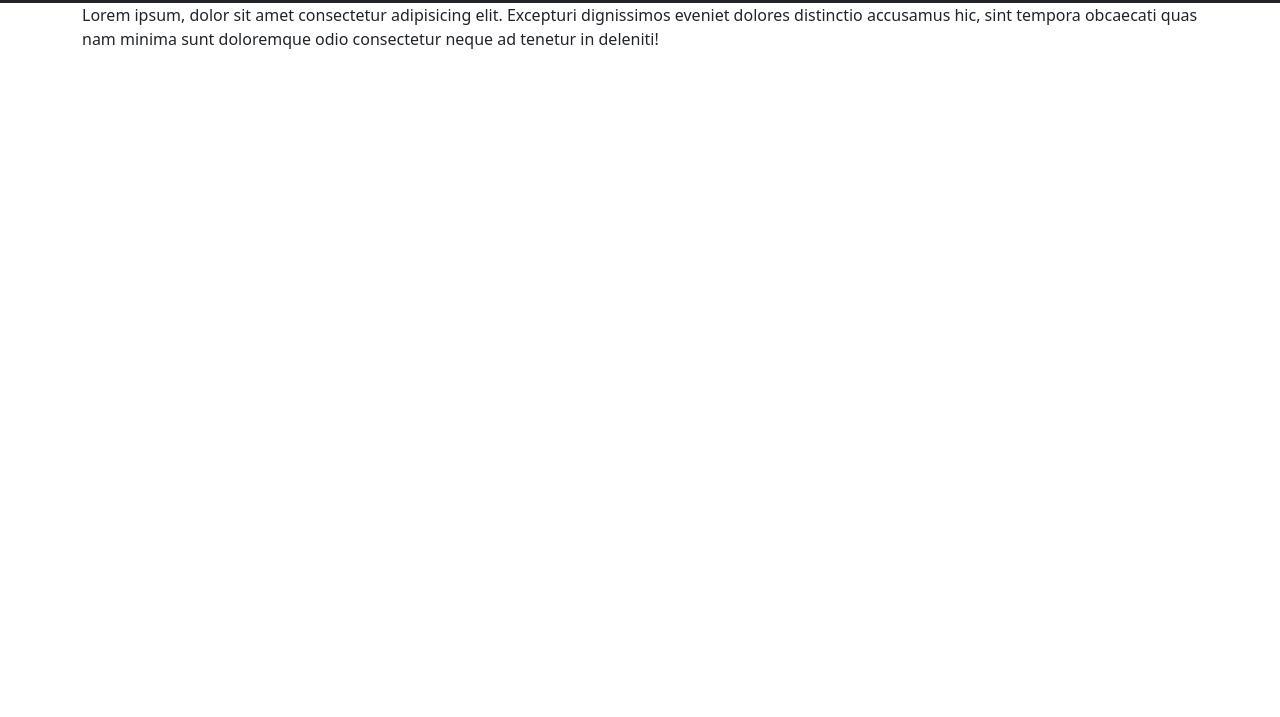
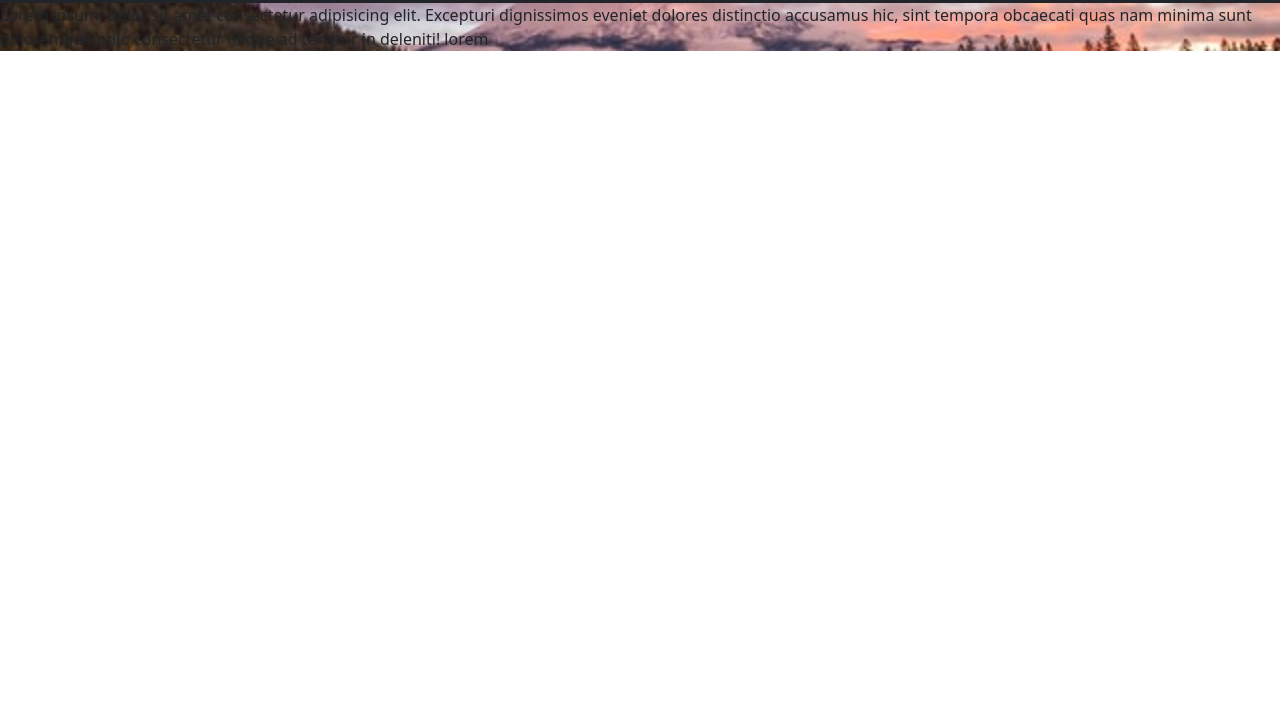
Before and after one commit to AqdasDar/Projet-1, a plain HTML site: page index.html in a window 1280 px wide. Shown: the part 83-800 px from the top of the page. Drawn offline with nearby package versions, Linux system fonts and the light colour scheme.

Commit message:
modified:   css/style.css 	modified:   index.html

```diff
--- a/css/style.css
+++ b/css/style.css
@@ -12,6 +12,14 @@
 .burger_menu_white {
   filter: invert(100%);
 }
-.bg{
-  background: url("../assets/")
+.bg {
+  background: url("../assets/stephen-leonardi-0GCgvEPe-J8-unsplash.jpg")
+    no-repeat center;
+  background-size: cover;
 }
+header {
+  height: 100px;
+  text-align: center;
+  justify-content: center;
+}
+/* center text vertically  */
--- a/index.html
+++ b/index.html
@@ -71,16 +71,15 @@
       </div>
     </nav>
 
+    <p class="bg">
+      Lorem ipsum, dolor sit amet consectetur adipisicing elit. Excepturi
+      dignissimos eveniet dolores distinctio accusamus hic, sint tempora
+      obcaecati quas nam minima sunt doloremque odio consectetur neque ad
+      tenetur in deleniti! lorem
+    </p>
     <div class="container">
       <div class="row">
-        <div class="col-md-12">
-          <p class="bg">
-            Lorem ipsum, dolor sit amet consectetur adipisicing elit. Excepturi
-            dignissimos eveniet dolores distinctio accusamus hic, sint tempora
-            obcaecati quas nam minima sunt doloremque odio consectetur neque ad
-            tenetur in deleniti!
-          </p>
-        </div>
+        <div class="col-md-12"></div>
       </div>
     </div>
     <script
```
